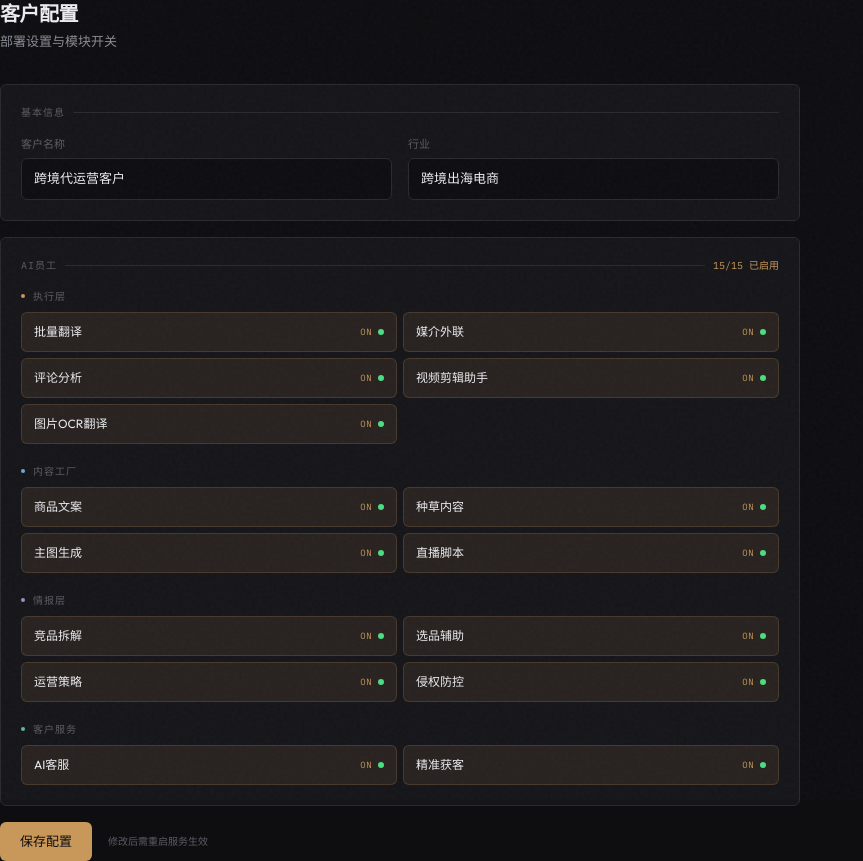
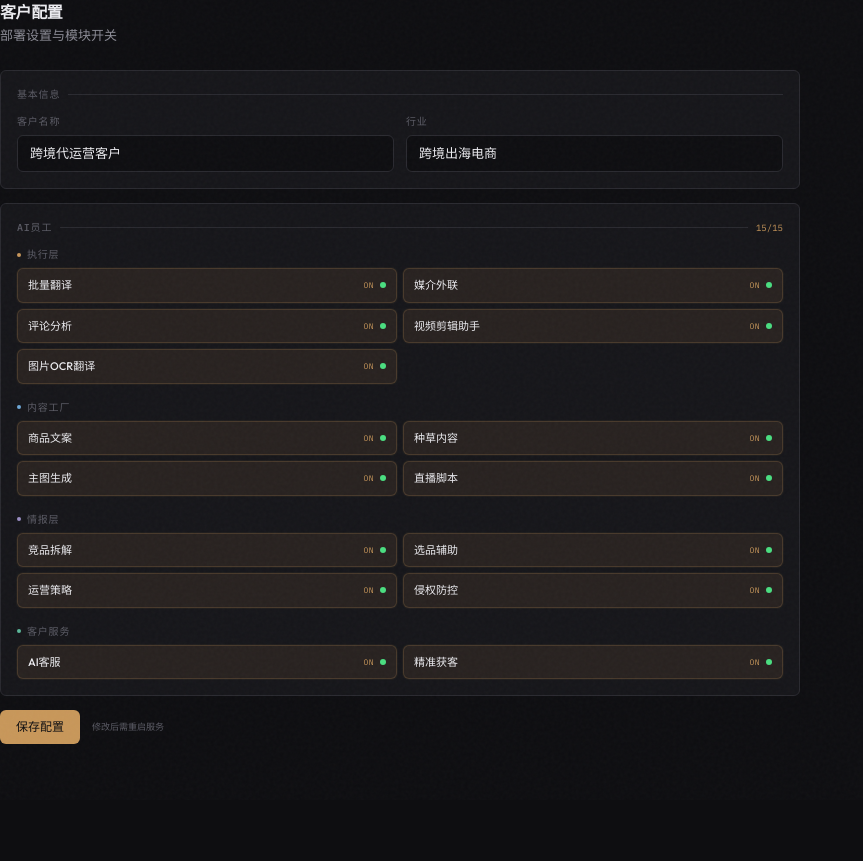
Before and after one commit to zacharyxpku-boop/wenai, a Next.js app: page /settings in a window 1280 px wide. Shown: the whole page, without its empty margins (0-863 px from the left). After the commit the page ends 800 px from the top, so only its background shows below. Built offline with nearby package versions, Linux system fonts and the light colour scheme; no server answers.

Commit message:
feat(ui): refine settings page layout, form inputs, toggle states

```diff
--- a/src/app/settings/page.tsx
+++ b/src/app/settings/page.tsx
@@ -48,58 +48,58 @@ export default function SettingsPage() {
   return (
     <div className="max-w-[800px] animate-fade-up">
       {/* Header */}
-      <div className="mb-8">
-        <h1 className="text-xl font-semibold text-text-primary tracking-tight font-[family-name:var(--font-outfit)]">
+      <div className="mb-6">
+        <h1 className="text-base font-semibold text-text-primary tracking-tight font-[family-name:var(--font-outfit)]">
           客户配置
         </h1>
-        <p className="text-[13px] text-text-secondary mt-1">
+        <p className="text-[13px] text-text-secondary mt-0.5">
           部署设置与模块开关
         </p>
       </div>
 
       {/* Client info */}
-      <div className="bg-bg-surface border border-border-subtle rounded-md p-5 mb-4">
-        <div className="flex items-center gap-2 mb-4">
-          <span className="text-[10px] font-mono text-text-tertiary uppercase tracking-widest">基本信息</span>
+      <div className="bg-bg-surface border border-border-subtle rounded-md p-4 mb-3.5">
+        <div className="flex items-center gap-2 mb-3">
+          <span className="label-mono">基本信息</span>
           <div className="flex-1 h-px bg-border-subtle" />
         </div>
-        <div className="grid grid-cols-1 sm:grid-cols-2 gap-4">
+        <div className="grid grid-cols-1 sm:grid-cols-2 gap-3">
           <div>
-            <label className="text-[11px] font-mono text-text-tertiary block mb-1.5">客户名称</label>
+            <label className="label-mono block mb-1.5">客户名称</label>
             <input
               type="text"
               value={config.clientName}
               onChange={e => setConfig(prev => ({ ...prev, clientName: e.target.value }))}
-              className="w-full bg-bg-root border border-border-subtle rounded-md px-3 py-2.5 text-[13px] text-text-primary transition-colors"
+              className="w-full bg-bg-root border border-border-subtle rounded-md px-3 py-2 text-[13px] text-text-primary transition-all focus:border-accent focus:shadow-[0_0_0_1px_rgba(200,151,90,0.2)]"
             />
           </div>
           <div>
-            <label className="text-[11px] font-mono text-text-tertiary block mb-1.5">行业</label>
+            <label className="label-mono block mb-1.5">行业</label>
             <input
               type="text"
               value={config.industry}
               onChange={e => setConfig(prev => ({ ...prev, industry: e.target.value }))}
-              className="w-full bg-bg-root border border-border-subtle rounded-md px-3 py-2.5 text-[13px] text-text-primary transition-colors"
+              className="w-full bg-bg-root border border-border-subtle rounded-md px-3 py-2 text-[13px] text-text-primary transition-all focus:border-accent focus:shadow-[0_0_0_1px_rgba(200,151,90,0.2)]"
             />
           </div>
         </div>
       </div>
 
       {/* Module toggles */}
-      <div className="bg-bg-surface border border-border-subtle rounded-md p-5 mb-4">
-        <div className="flex items-center gap-2 mb-4">
-          <span className="text-[10px] font-mono text-text-tertiary uppercase tracking-widest">AI员工</span>
+      <div className="bg-bg-surface border border-border-subtle rounded-md p-4 mb-3.5">
+        <div className="flex items-center gap-2 mb-3">
+          <span className="label-mono">AI员工</span>
           <div className="flex-1 h-px bg-border-subtle" />
-          <span className="text-[10px] font-mono text-accent">{enabledCount}/{totalCount} 已启用</span>
+          <span className="text-[9px] font-mono text-accent tabular-nums">{enabledCount}/{totalCount}</span>
         </div>
 
         {modulesConfig.categories.map(cat => {
           const catModules = modulesConfig.modules.filter(m => m.category === cat.id);
           return (
-            <div key={cat.id} className="mb-5 last:mb-0">
-              <div className="flex items-center gap-2 mb-2">
+            <div key={cat.id} className="mb-4 last:mb-0">
+              <div className="flex items-center gap-1.5 mb-1.5">
                 <div className={`w-1 h-1 rounded-full ${catDotColors[cat.id] || 'bg-text-tertiary'}`} />
-                <span className="text-[10px] font-mono font-medium text-text-tertiary uppercase tracking-widest">
+                <span className="label-mono text-[9px]">
                   {cat.label}
                 </span>
               </div>
@@ -110,18 +110,18 @@ export default function SettingsPage() {
                     <button
                       key={mod.id}
                       onClick={() => toggleModule(mod.id)}
-                      className={`flex items-center justify-between px-3 py-2.5 rounded-md border text-[12px] transition-all ${
+                      className={`flex items-center justify-between px-2.5 py-2 rounded-md border text-[11px] transition-all ${
                         isEnabled
-                          ? 'border-accent/20 bg-accent-dim text-text-primary'
+                          ? 'border-accent/20 bg-accent-dim text-text-primary shadow-[0_0_0_1px_rgba(200,151,90,0.05)]'
                           : 'border-border-subtle bg-transparent text-text-tertiary hover:text-text-secondary hover:bg-bg-hover'
                       }`}
                     >
-                      <span className="font-[family-name:var(--font-outfit)]">{mod.name}</span>
+                      <span className="font-[family-name:var(--font-outfit)] font-medium">{mod.name}</span>
                       <div className="flex items-center gap-1.5">
-                        <span className={`text-[9px] font-mono uppercase tracking-wider ${isEnabled ? 'text-accent' : 'text-text-tertiary'}`}>
+                        <span className={`text-[8px] font-mono uppercase tracking-wider ${isEnabled ? 'text-accent' : 'text-text-tertiary'}`}>
                           {isEnabled ? 'ON' : 'OFF'}
                         </span>
-                        <div className={`w-1.5 h-1.5 rounded-full ${isEnabled ? 'bg-success' : 'bg-border-default'}`} />
+                        <div className={`w-1.5 h-1.5 rounded-full transition-colors ${isEnabled ? 'bg-success' : 'bg-border-default'}`} />
                       </div>
                     </button>
                   );
@@ -133,19 +133,19 @@ export default function SettingsPage() {
       </div>
 
       {/* Save */}
-      <div className="flex items-center gap-4">
+      <div className="flex items-center gap-3">
         <button
           onClick={handleSave}
-          className={`px-5 py-2.5 rounded-md font-medium text-[13px] transition-all font-[family-name:var(--font-outfit)] ${
+          className={`px-4 py-2 rounded-md font-medium text-[12px] transition-all font-[family-name:var(--font-outfit)] ${
             saved
-              ? 'bg-success/15 text-success border border-success/30'
+              ? 'bg-success/10 text-success border border-success/30'
               : 'bg-accent text-bg-root hover:bg-accent-hover'
           }`}
         >
-          {saved ? '已保存' : '保存配置'}
+          {saved ? '✓ 已保存' : '保存配置'}
         </button>
-        <p className="text-[10px] font-mono text-text-tertiary">
-          修改后需重启服务生效
+        <p className="text-[9px] font-mono text-text-tertiary">
+          修改后需重启服务
         </p>
       </div>
     </div>
```
